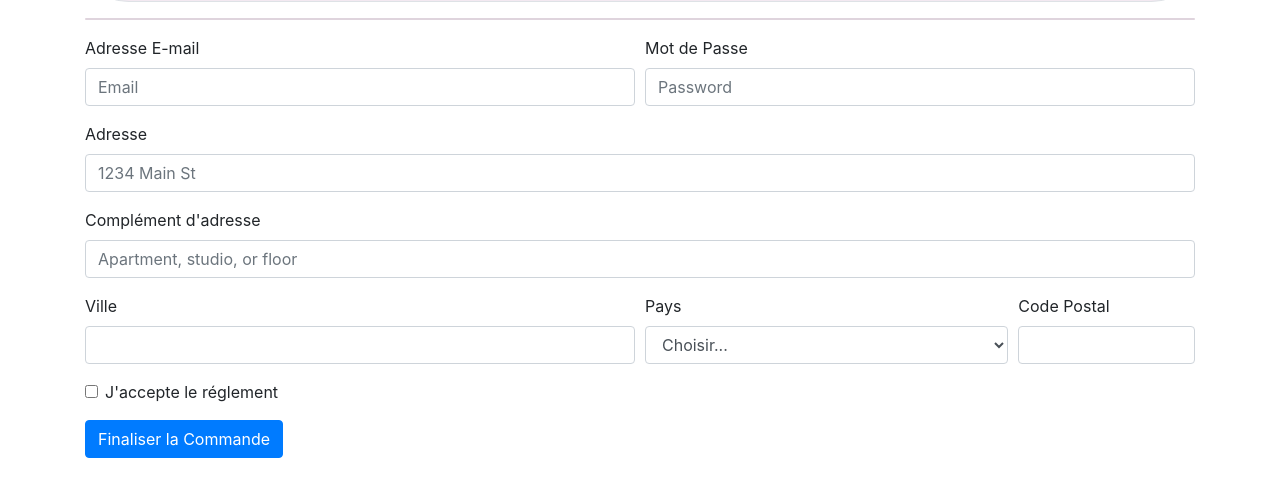
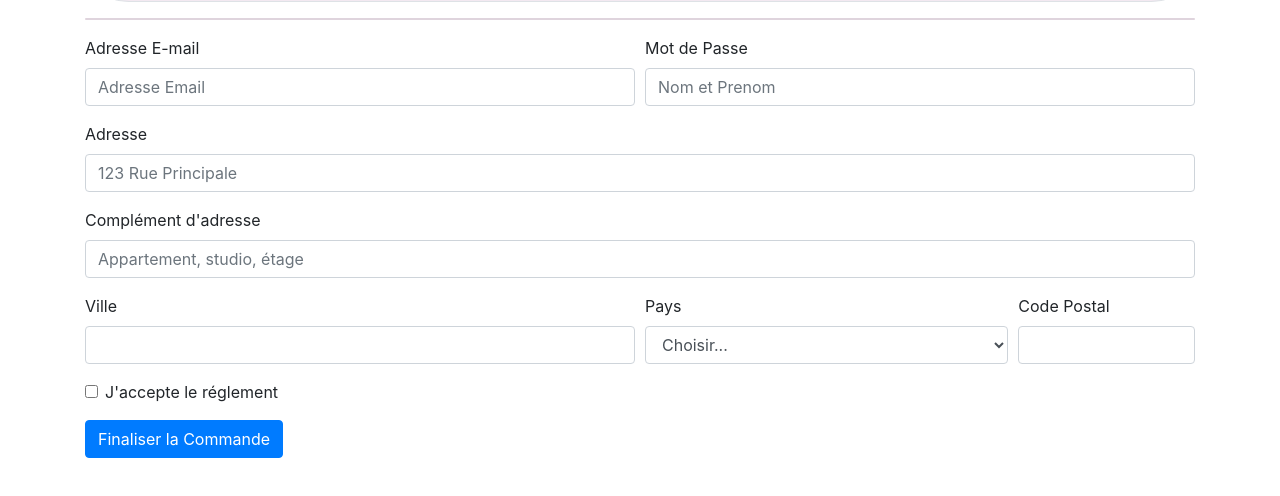
Before and after one commit to MattByTheWay/MathieuBotwin_5_06052021, a website: page panier.html in a window 1280 px wide. Shown: the part 140-636 px from the top of the page. Drawn offline with nearby package versions, Linux system fonts and the light colour scheme.

Commit message:
panier 1.5

```diff
--- a/panier.html
+++ b/panier.html
@@ -47,20 +47,20 @@
                 <div class="form-row">
                   <div class="form-group col-md-6">
                     <label for="inputEmail4">Adresse E-mail</label>
-                    <input type="email" class="form-control" id="inputEmail4" placeholder="Email">
+                    <input type="email" class="form-control" id="inputEmail4" placeholder="Adresse Email">
                   </div>
                   <div class="form-group col-md-6">
                     <label for="inputPassword4">Mot de Passe</label>
-                    <input type="password" class="form-control" id="inputPassword4" placeholder="Password">
+                    <input type="text" class="form-control" id="inputText4" placeholder="Nom et Prenom">
                   </div>
                 </div>
                 <div class="form-group">
                   <label for="inputAddress">Adresse</label>
-                  <input type="text" class="form-control" id="inputAddress" placeholder="1234 Main St">
+                  <input type="text" class="form-control" id="inputAddress" placeholder="123 Rue Principale">
                 </div>
                 <div class="form-group">
                   <label for="inputAddress2">Complément d'adresse</label>
-                  <input type="text" class="form-control" id="inputAddress2" placeholder="Apartment, studio, or floor">
+                  <input type="text" class="form-control" id="inputAddress2" placeholder="Appartement, studio, étage">
                 </div>
                 <div class="form-row">
                   <div class="form-group col-md-6">
```
